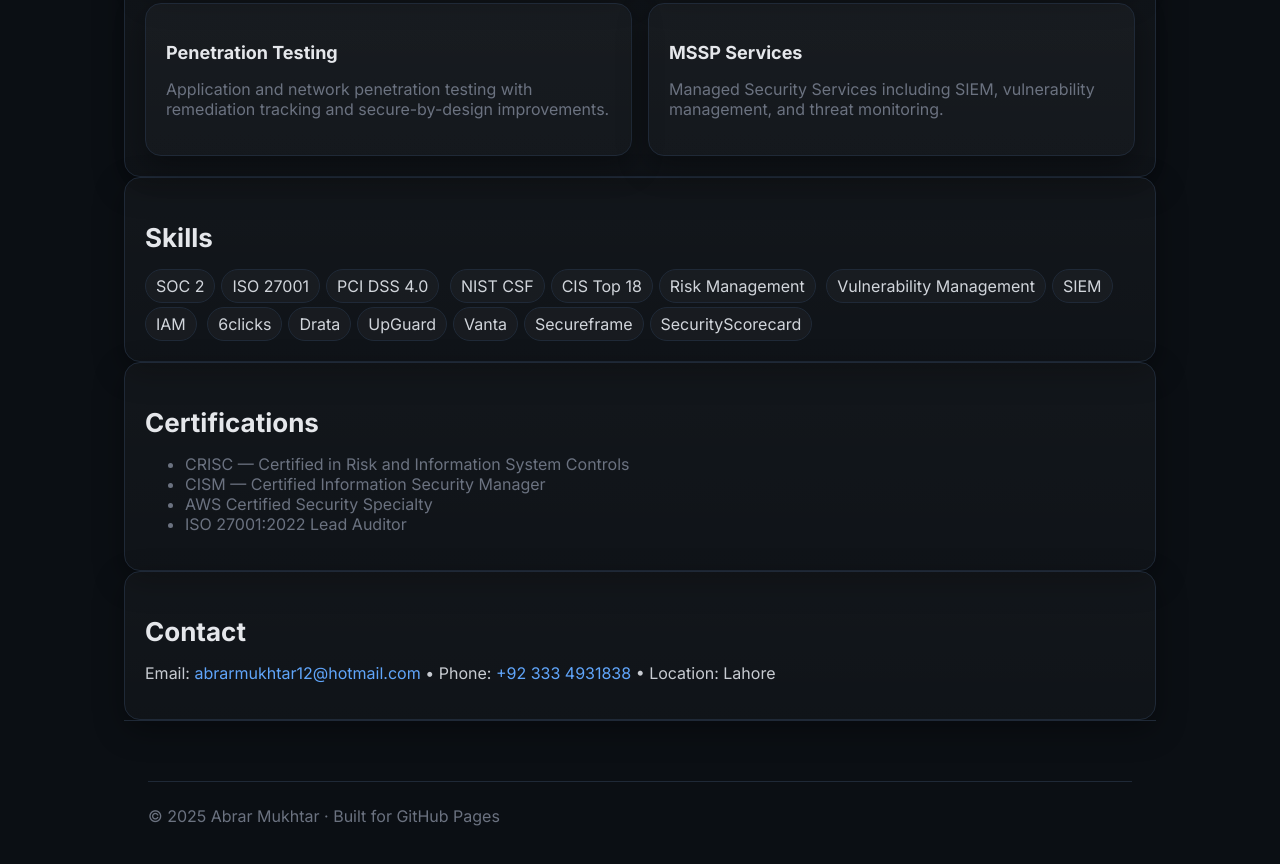
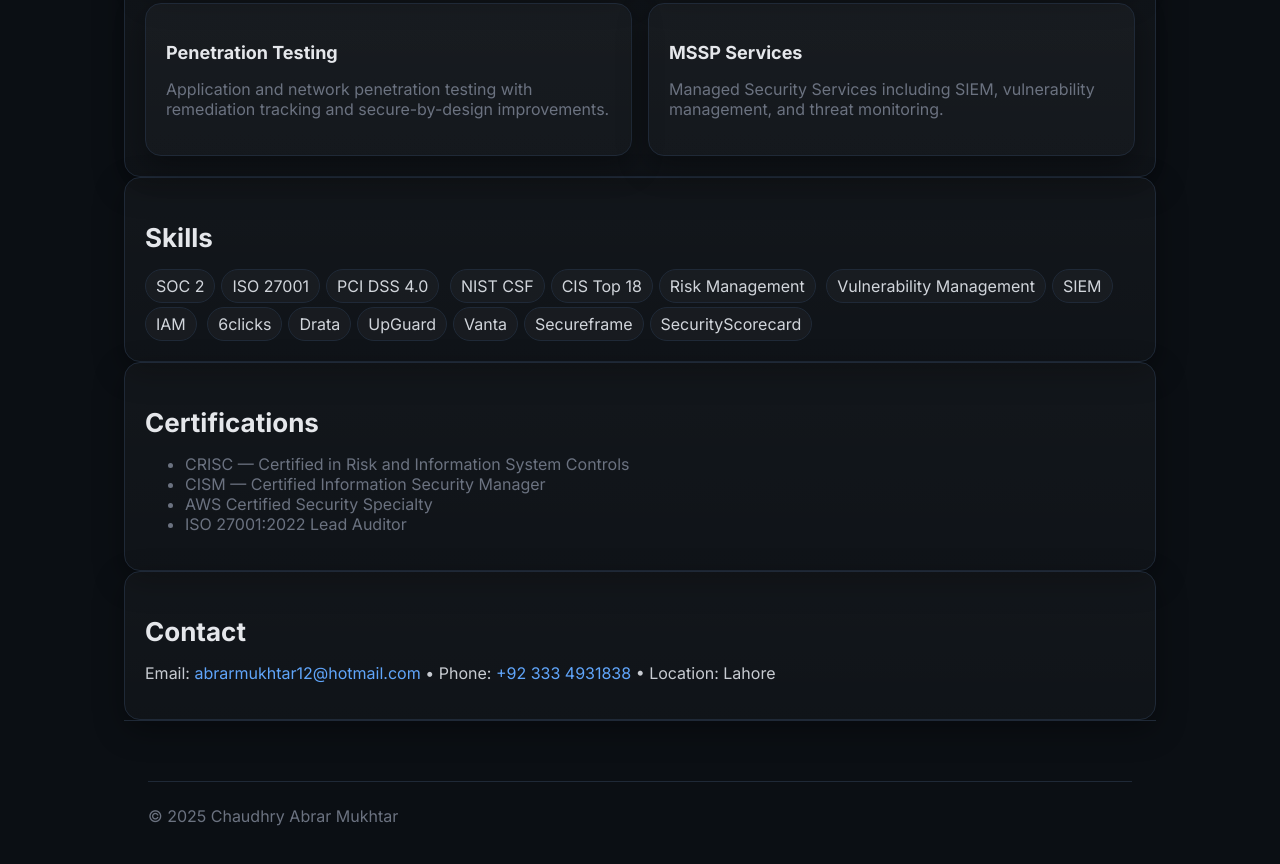
Before and after one commit to chaudhryabrar/chaudhryabrar.github.io, a plain HTML site: page index.html in a window 1280 px wide. Shown: the part 1565-2429 px from the top of the page. Drawn offline with Linux system fonts and the light colour scheme.

Commit message:
Update index.html

```diff
--- a/index.html
+++ b/index.html
@@ -161,7 +161,7 @@
 
     <footer class="container">
       <footer>
-        <div>© <span id="y"></span> Abrar Mukhtar · Built for GitHub Pages</div>
+        <div>© <span id="y"></span> Chaudhry Abrar Mukhtar</div>
       </footer>
     </footer>
   </main>
```
